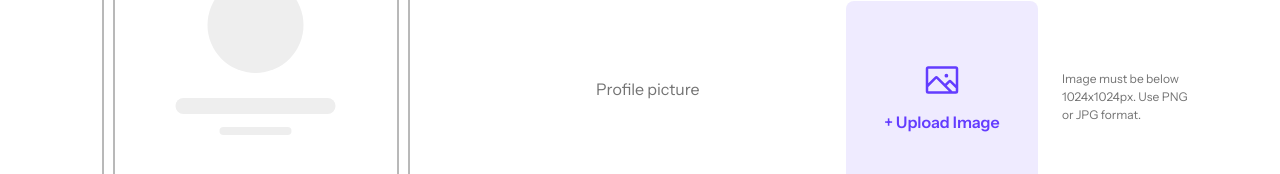
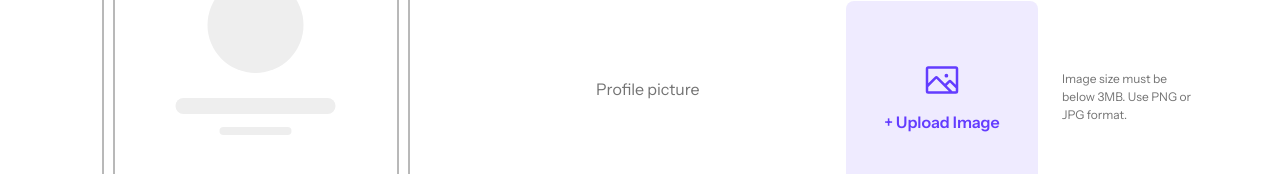
Before and after one commit to o-ashour/link-sharing-app, a Next.js app: page /profile in a window 1280 px wide. Both pictures are taken after a click on the button "Profile Details". Shown: the part 319-493 px from the top of the page. Built offline with nearby package versions, Linux system fonts and the light colour scheme.

Commit message:
Upload Image on Button Click to Avoid Blocking Form Fill Flow

```diff
--- a/package.json
+++ b/package.json
@@ -17,6 +17,7 @@
     "react": "^18.3.1",
     "react-dom": "^18.3.1",
     "sharp": "^0.33.4",
+    "uuid": "^10.0.0",
     "zod": "^3.23.8"
   },
   "devDependencies": {
@@ -24,6 +25,7 @@
     "@types/node": "^20.14.2",
     "@types/react": "^18.3.3",
     "@types/react-dom": "^18.3.0",
+    "@types/uuid": "^10.0.0",
     "eslint": "^8.57.0",
     "eslint-config-next": "^14.2.4",
     "tailwindcss": "^3.4.4",
--- /dev/null
+++ b/src/app/api/upload-image/route.ts
@@ -0,0 +1,70 @@
+import { S3Client, PutObjectCommand } from '@aws-sdk/client-s3';
+import { getSignedUrl } from '@aws-sdk/s3-request-presigner';
+import { z } from 'zod';
+import { v4 as uuidv4 } from 'uuid';
+
+const {
+  CLOUDFLARE_ACCOUNT_ID,
+  CLOUDFLARE_ACCESS_ID,
+  CLOUDFLARE_ACCESS_KEY,
+  CLOUDFLARE_R2_BUCKET_NAME,
+} = process.env;
+
+const S3 = new S3Client({
+  region: 'auto',
+  endpoint: `https://${CLOUDFLARE_ACCOUNT_ID}.r2.cloudflarestorage.com`,
+  credentials: {
+    accessKeyId: CLOUDFLARE_ACCESS_ID || '',
+    secretAccessKey: CLOUDFLARE_ACCESS_KEY || '',
+  }
+})
+
+export async function POST(request: Request) {
+  const blob = await request.blob();
+  const MAX_FILE_SIZE = 3000 * 1000; // max nMegabytes = max nBytes * nKilobytes
+  const ACCEPTED_IMAGE_TYPES = ['image/jpeg', 'image/jpg', 'image/png'];
+
+  const blobSchema = z.any().refine((file) => file?.size <= MAX_FILE_SIZE, 'Max file size is 3MB.').refine((file) => ACCEPTED_IMAGE_TYPES.includes(file?.type), '.jpg, .jpeg, .png are accepted.').optional().nullable();
+
+  const parse = blobSchema.safeParse(blob)
+
+  if (!parse.success) {
+    const formatted = parse.error.format();
+    return Response.json({ profilePicUrl: { value: '', errors: formatted._errors } });
+  }
+
+  const data = parse.data;
+  let imageUrl = '';
+
+  if (data && data.size > 1000) {
+    const userId = Date.now(); // setting this user id temporarily
+    const imgId = uuidv4();
+    const objectKey = `${userId}/${imgId}`;
+    imageUrl = `${process.env.CLOUDFLARE_IMAGE_BASE_PATH}/${objectKey}`;
+
+    const cmd = new PutObjectCommand({
+      Bucket: CLOUDFLARE_R2_BUCKET_NAME,
+      Key: objectKey,
+      ContentLength: data.size,
+      ContentType: data.type,
+    })
+
+    try {
+      const preSignedUrl = await getSignedUrl(S3, cmd, { expiresIn: 5200 });
+      const response = await fetch(preSignedUrl, {
+        method: 'PUT',
+        headers: {
+          'Content-Type': data.type,
+        },
+        body: data,
+      })
+      if (!response.ok) {
+        console.log(`status: ${response.status}, message: Failed to fetch Image API`);
+      }
+    } catch (error) {
+      console.error(error);
+    }
+  }
+
+  return Response.json({ value: imageUrl, errors: [''] })
+}
--- a/src/app/profile/page.tsx
+++ b/src/app/profile/page.tsx
@@ -17,14 +17,14 @@ export default function Page() {
   const [showToast, setShowToast] = useState(false);
 
   const initialProfileInfo = {
-    firstName: { value: '', isError: false },
-    lastName: { value: '', isError: false },
-    email: { value: '', isError: false },
-    profilePicUrl: { value: '', isError: false },
+    firstName: { value: '', errors: [''] },
+    lastName: { value: '', errors: [''] },
+    email: { value: '', errors: [''] },
+    profilePicUrl: { value: '', errors: [''] },
   }
 
   const [savedProfileInfo, setSavedProfileInfo] = useState<ProfileInfo>(initialProfileInfo);
-  const [isFileUploaded, setIsFileUploaded] = useState(false);
+  const [isFileUploading, setIsFileUploading] = useState(false);
   const submitBtn = useRef<HTMLButtonElement>(null);
 
   const initialState = {
@@ -33,6 +33,7 @@ export default function Page() {
   }
   const [state, dispatch] = useReducer(userReducer, initialState);
 
+  // temp log
   console.log(state);
 
   useEffect(() => {
@@ -45,14 +46,30 @@ export default function Page() {
     dispatch({ type: 'reset_errors' })
   }, [isProfileDetailsOpen]);
 
-  const handleFileUploadChange = (e: React.ChangeEvent<HTMLInputElement>) => {
+  const handleFileUploadChange = async (e: React.ChangeEvent<HTMLInputElement>) => {
+    setIsFileUploading(true);
     if (e.target.files) {
       const blob = e.target.files[0];
-      // what if we don't get a valid url?
-      const url = URL.createObjectURL(blob);
-      dispatch({ type: 'changed_avatar', imgUrl: url, file: blob });
-      setIsFileUploaded(true);
+      const action: Action = { type: 'changed_avatar', blob };
+      dispatch(action);
+      const nextState = userReducer(state, action);
+      const isError = nextState.profileInfo.profilePicUrl.errors[0];
+
+      if (!isError) {
+        try {
+          const response = await fetch('/api/upload-image', {
+            method: 'POST',
+            // not sure what appropriate headers are here, if any
+            body: blob
+          });
+          const data = await response.json();
+          dispatch({ type: 'uploaded_avatar', data })
+        } catch (err) {
+          console.error(err)
+        }
+      }
     }
+    setIsFileUploading(false);
   }
 
   const handleAddLink = () => {
@@ -81,23 +98,24 @@ export default function Page() {
       const action: Action = { type: 'saved_profile' };
       dispatch(action);
       const nextState = userReducer(state, action);
-      const isError = Object.values(nextState.profileInfo).some(value => value.isError === true)
+      const isError = Object.values(nextState.profileInfo).some(value => value.errors[0])
       if (!isError) {
+        // this should update from data from backend/db
         setSavedProfileInfo(state.profileInfo);
 
         const formData = new FormData(e.target as HTMLFormElement);
 
-        try {
-          const response = await fetch('/api/user-info', {
-            method: 'POST',
-            // not sure what appropriate headers are here, if any
-            body: formData,
-          });
-          const data = await response.json();
-          console.log(data)
-        } catch (err) {
-          console.error(err)
-        }
+        // try {
+        //   const response = await fetch('/api/user-info', {
+        //     method: 'POST',
+        //     // not sure what appropriate headers are here, if any
+        //     body: formData,
+        //   });
+        //   const data = await response.json();
+        //   console.log(data) // temp log
+        // } catch (err) {
+        //   console.error(err)
+        // }
         setShowToast(true);
       } else {
         // should handle error and notify user
@@ -143,7 +161,7 @@ export default function Page() {
                     <LinksInitial />
                     : <Links state={state} dispatch={dispatch} />}
                 </div> :
-                <ProfileDetails state={state} dispatch={dispatch} handleFileUploadChange={handleFileUploadChange} isFileUploaded={isFileUploaded} />
+                <ProfileDetails state={state} dispatch={dispatch} handleFileUploadChange={handleFileUploadChange} isFileUploading={isFileUploading} />
               }
               <button aria-label='hidden-submit-button-for-design' type='submit' className='hidden' ref={submitBtn}>Submit</button>
             </form>
--- a/src/components/UI/UploadImage.tsx
+++ b/src/components/UI/UploadImage.tsx
@@ -3,11 +3,12 @@ import UploadImageIcon from '@/components/icons/UploadImageIcon';
 const Component: React.FC<{
   imgUrl?: string,
   fileInputRef: any,
-  isFileUploaded: boolean
+  isFileUploading: boolean,
 }> = ({
-  imgUrl = '/prototyping-imgs/1024px-Malcolm-x.jpg',
+  imgUrl,
   fileInputRef,
-  isFileUploaded }) => {
+  isFileUploading,
+ }) => {
     const handleClick = () => {
       if (fileInputRef.current) {
         fileInputRef.current.click();
@@ -15,20 +16,24 @@ const Component: React.FC<{
     }
 
     return (
-      <button className='relative w-48 h-48 font-semibold rounded-lg px-9 py-14 text-white bg-purple-100 bg-cover bg-center' style={{ backgroundImage: `${isFileUploaded ? `url(${imgUrl})` : 'none'}` }} type='button' onClick={handleClick}>
-        {isFileUploaded &&
+      <button className='relative w-48 h-48 font-semibold rounded-lg px-9 py-14 text-white bg-purple-100 bg-cover bg-center' style={{ backgroundImage: `${imgUrl && !isFileUploading ? `url(${imgUrl})` : 'none' }` }} type='button' onClick={handleClick}>
+        {imgUrl && !isFileUploading &&
           <div id='overlay' className="bg-black opacity-50 absolute inset-0 rounded-lg" />
         }
         <div className='flex flex-col justify-center items-center gap-y-2.5'>
-          <UploadImageIcon isFileUploaded={isFileUploaded} />
+          <UploadImageIcon isFileUploading={isFileUploading} imgUrl={imgUrl} />
           {/* heading below but not sure which level */}
-          {isFileUploaded ?
-            <span className='z-50 text-white'>
-              Change Image
+          {isFileUploading ?
+            <span className='text-purple-300'>
+              Loading...
             </span> :
-            <span className='text-purple-300'>
-              + Upload Image
-            </span>
+            imgUrl ?
+              <span className='z-50 text-white'>
+                Change Image
+              </span> :
+              <span className='text-purple-300'>
+                + Upload Image
+              </span>
           }
         </div>
       </button>
--- a/src/components/content/ProfileDetails.tsx
+++ b/src/components/content/ProfileDetails.tsx
@@ -5,12 +5,15 @@ import { State, Action } from '@/userReducer';
 
 const Component: React.FC<{
   handleFileUploadChange: (event: React.ChangeEvent<HTMLInputElement>) => void,
-  isFileUploaded: boolean, state: State, dispatch: Dispatch<Action>
+  isFileUploading: boolean,
+  state: State,
+  dispatch: Dispatch<Action>
 }> = ({
   handleFileUploadChange,
-  isFileUploaded,
+  isFileUploading,
   state,
-  dispatch }) => {
+  dispatch,
+ }) => {
 
     const fileInputRef = useRef(null);
 
@@ -26,15 +29,29 @@ const Component: React.FC<{
           </label>
           <div className='flex flex-col md:flex-row md:items-center md:w-7/12'>
             <figure className='mt-4 md:mr-6'>
-              <UploadImage fileInputRef={fileInputRef} isFileUploaded={isFileUploaded} imgUrl={state.profileInfo.profilePicUrl.value} />
+              <UploadImage
+                fileInputRef={fileInputRef}
+                isFileUploading={isFileUploading}
+                imgUrl={state.profileInfo.profilePicUrl.value}
+              />
             </figure>
             <figcaption className='text-sm mt-6 md:mb-2'>
-              Image must be below 1024x1024px. Use PNG or JPG format.
+              Image size must be below 3MB. Use PNG or JPG format.
+              {state.profileInfo.profilePicUrl.errors[0] &&
+                <div className='text-red text-sm mt-2'>
+                  <span>Please cheack again:</span>
+                  <ul>
+                    {state.profileInfo.profilePicUrl.errors.map((errorMsg, idx) => {
+                      return <li key={idx}>{errorMsg}</li>
+                    })}
+                  </ul>
+                </div>
+              }
             </figcaption>
           </div>
           <div className='absolute hidden'>
             <label htmlFor="file" className="sr-only">Choose File</label>
-            <input ref={fileInputRef} name='file' id='file' type='file' onChange={handleFileUploadChange} />
+            <input ref={fileInputRef} name='file' id='file' type='file' onChange={handleFileUploadChange} accept='.png, .jpg, .jpeg' />
           </div>
         </div>
 
@@ -43,17 +60,17 @@ const Component: React.FC<{
             <label htmlFor='first-name' className='text-sm text-grey-400 md:text-grey-300 md:text-base md:w-5/12'>
               First name*
             </label>
-            <TextInput className='md:w-7/12' type='text' value={state.profileInfo.firstName.value} name='firstName' id='first-name' autocomplete='given-name' placeholder='Shady' handleChange={handleProfileInfoChange} isError={state.profileInfo.firstName.isError} />
+            <TextInput className='md:w-7/12' type='text' value={state.profileInfo.firstName.value} name='firstName' id='first-name' autocomplete='given-name' placeholder='Shady' handleChange={handleProfileInfoChange} isError={Boolean(state.profileInfo.firstName.errors[0])} />
           </div>
 
           <div className='space-y-1 md:flex md:flex-row md:items-center'>
             <label htmlFor='last-name' className='text-sm text-grey-400 md:text-grey-300 md:w-5/12 md:text-base'>Last name*</label>
-            <TextInput className='md:w-7/12' type='text' value={state.profileInfo.lastName.value} name='lastName' id='last-name' autocomplete='family-name' placeholder='Ahmed' handleChange={handleProfileInfoChange} isError={state.profileInfo.lastName.isError} />
+            <TextInput className='md:w-7/12' type='text' value={state.profileInfo.lastName.value} name='lastName' id='last-name' autocomplete='family-name' placeholder='Ahmed' handleChange={handleProfileInfoChange} isError={Boolean(state.profileInfo.lastName.errors[0])} />
           </div>
 
           <div className='space-y-1 md:flex md:flex-row md:items-center'>
             <label htmlFor='email' className='text-sm text-grey-400 md:text-base md:text-grey-300 md:w-5/12'>Email</label>
-            <TextInput className='md:w-7/12' type='email' value={state.profileInfo.email.value} name='email' id='email' autocomplete='email' placeholder='e.g. shady@example.com' handleChange={handleProfileInfoChange} isError={state.profileInfo.email.isError} />
+            <TextInput className='md:w-7/12' type='email' value={state.profileInfo.email.value} name='email' id='email' autocomplete='email' placeholder='e.g. shady@example.com' handleChange={handleProfileInfoChange} isError={Boolean(state.profileInfo.email.errors[0])} />
           </div>
         </div>
       </div>
--- a/src/components/icons/UploadImageIcon.tsx
+++ b/src/components/icons/UploadImageIcon.tsx
@@ -1,6 +1,6 @@
-const Component: React.FC<{ isFileUploaded: boolean }> = ({ isFileUploaded }) => {
+const Component: React.FC<{ isFileUploading: boolean, imgUrl?: string }> = ({ isFileUploading, imgUrl }) => {
   return (
-    <svg className='z-50' xmlns="http://www.w3.org/2000/svg" width="40" height="40" fill="none" viewBox="0 0 40 40"><path fill={`${isFileUploaded ? '#FFFFFF' : '#633CFF'}`} d="M33.75 6.25H6.25a2.5 2.5 0 0 0-2.5 2.5v22.5a2.5 2.5 0 0 0 2.5 2.5h27.5a2.5 2.5 0 0 0 2.5-2.5V8.75a2.5 2.5 0 0 0-2.5-2.5Zm0 2.5v16.055l-4.073-4.072a2.5 2.5 0 0 0-3.536 0l-3.125 3.125-6.875-6.875a2.5 2.5 0 0 0-3.535 0L6.25 23.339V8.75h27.5ZM6.25 26.875l8.125-8.125 12.5 12.5H6.25v-4.375Zm27.5 4.375h-3.34l-5.624-5.625L27.91 22.5l5.839 5.84v2.91ZM22.5 15.625a1.875 1.875 0 1 1 3.75 0 1.875 1.875 0 0 1-3.75 0Z" /></svg>
+    <svg className='z-50' xmlns="http://www.w3.org/2000/svg" width="40" height="40" fill="none" viewBox="0 0 40 40"><path fill={`${imgUrl && !isFileUploading ? '#FFFFFF' : '#633CFF'}`} d="M33.75 6.25H6.25a2.5 2.5 0 0 0-2.5 2.5v22.5a2.5 2.5 0 0 0 2.5 2.5h27.5a2.5 2.5 0 0 0 2.5-2.5V8.75a2.5 2.5 0 0 0-2.5-2.5Zm0 2.5v16.055l-4.073-4.072a2.5 2.5 0 0 0-3.536 0l-3.125 3.125-6.875-6.875a2.5 2.5 0 0 0-3.535 0L6.25 23.339V8.75h27.5ZM6.25 26.875l8.125-8.125 12.5 12.5H6.25v-4.375Zm27.5 4.375h-3.34l-5.624-5.625L27.91 22.5l5.839 5.84v2.91ZM22.5 15.625a1.875 1.875 0 1 1 3.75 0 1.875 1.875 0 0 1-3.75 0Z" /></svg>
   )
 };
 
--- a/src/userReducer.ts
+++ b/src/userReducer.ts
@@ -10,10 +10,10 @@ export type State = {
     status: { isError: boolean, message: string },
   }[] | [],
   profileInfo: {
-    firstName: { value: string, isError: boolean },
-    lastName: { value: string, isError: boolean },
-    email: { value: string, isError: boolean },
-    profilePicUrl: { value: string, isError: boolean },
+    firstName: { value: string, errors: string[] },
+    lastName: { value: string, errors: string[] },
+    email: { value: string, errors: string[] },
+    profilePicUrl: { value: string, errors: string[] },
   }
 }
 
@@ -26,9 +26,10 @@ type SavedLinks = { type: 'saved_links' };
 type ResetErrors = { type: 'reset_errors' };
 type SavedProfile = { type: 'saved_profile' };
 type EditedProfile = { type: 'edited_profile', fieldName: string, fieldValue: string };
-type ChangedAvatar = { type: 'changed_avatar', imgUrl: string, file: File };
+type ChangedAvatar = { type: 'changed_avatar', blob: Blob };
+type UploadedAvatar = { type: 'uploaded_avatar', data: { value: string, errors: string[] } };
 
-export type Action = AddedLink | RemovedLink | SelectedPlatform | MovedLink | EditedUrl | SavedLinks | ResetErrors | SavedProfile | EditedProfile | ChangedAvatar;
+export type Action = AddedLink | RemovedLink | SelectedPlatform | MovedLink | EditedUrl | SavedLinks | ResetErrors | SavedProfile | EditedProfile | ChangedAvatar | UploadedAvatar;
 
 export const userReducer = (state: State, action: Action): State => {
   switch (action.type) {
@@ -113,7 +114,7 @@ export const userReducer = (state: State, action: Action): State => {
 
       const nextProfileInfo = { ...state.profileInfo };
       Object.entries(nextProfileInfo).map(([k, v]) => {
-        nextProfileInfo[k as keyof ProfileInfo] = { value: v.value, isError: false }
+        nextProfileInfo[k as keyof ProfileInfo] = { value: v.value, errors: [''] }
       })
       return { ...state, links: nextLinksState, profileInfo: nextProfileInfo };
     }
@@ -121,20 +122,36 @@ export const userReducer = (state: State, action: Action): State => {
       let userInfo = { ...state.profileInfo };
       if (!userInfo.firstName.value || !userInfo.lastName.value) {
         if (!userInfo.firstName.value) {
-          userInfo = { ...userInfo, firstName: { ...userInfo.firstName, isError: true } }
+          userInfo = { ...userInfo, firstName: { ...userInfo.firstName, errors: ['First name field is required'] } }
         }
         if (!userInfo.lastName.value) {
-          userInfo = { ...userInfo, lastName: { ...userInfo.lastName, isError: true } }
+          userInfo = { ...userInfo, lastName: { ...userInfo.lastName, errors: ['Last name field is required'] } }
         }
       }
       return { ...state, profileInfo: userInfo };
     }
     case 'edited_profile': {
-      const nextState = { ...state.profileInfo, [action.fieldName]: { value: action.fieldValue, isError: false } }
+      const nextState = { ...state.profileInfo, [action.fieldName]: { value: action.fieldValue, errors: [''] } }
       return { ...state, profileInfo: nextState }
     }
     case 'changed_avatar': {
-      return { ...state, profileInfo: { ...state.profileInfo, profilePicUrl: { value: action.imgUrl, isError: false } } };
+      const errors = [];
+      const MAX_FILE_SIZE = 3000 * 1000; // max nMegabytes = max nBytes * nKilobytes
+      const ACCEPTED_IMAGE_TYPES = ['image/jpeg', 'image/jpg', 'image/png'];
+      const isFileTypeValid = ACCEPTED_IMAGE_TYPES.some(fileType => fileType === action.blob.type);
+      if (action.blob.size > 0 && !isFileTypeValid) {
+        errors.push('Invalid file type.')
+      }
+      if (action.blob.size >= MAX_FILE_SIZE) {
+        errors.push('Max file size exceeded.')
+      }
+      if (errors[0]) {
+        return { ...state, profileInfo: { ...state.profileInfo, profilePicUrl: { ...state.profileInfo.profilePicUrl, errors } } };
+      }
+      return { ...state, profileInfo: { ...state.profileInfo, profilePicUrl: { ...state.profileInfo.profilePicUrl, errors: [''] } } };
+    }
+    case 'uploaded_avatar': {
+      return { ...state, profileInfo: { ...state.profileInfo, profilePicUrl: action.data }}
     }
     default:
       return state;
```
Also changed, not shown: src/types.ts (+4 -4 lines).
